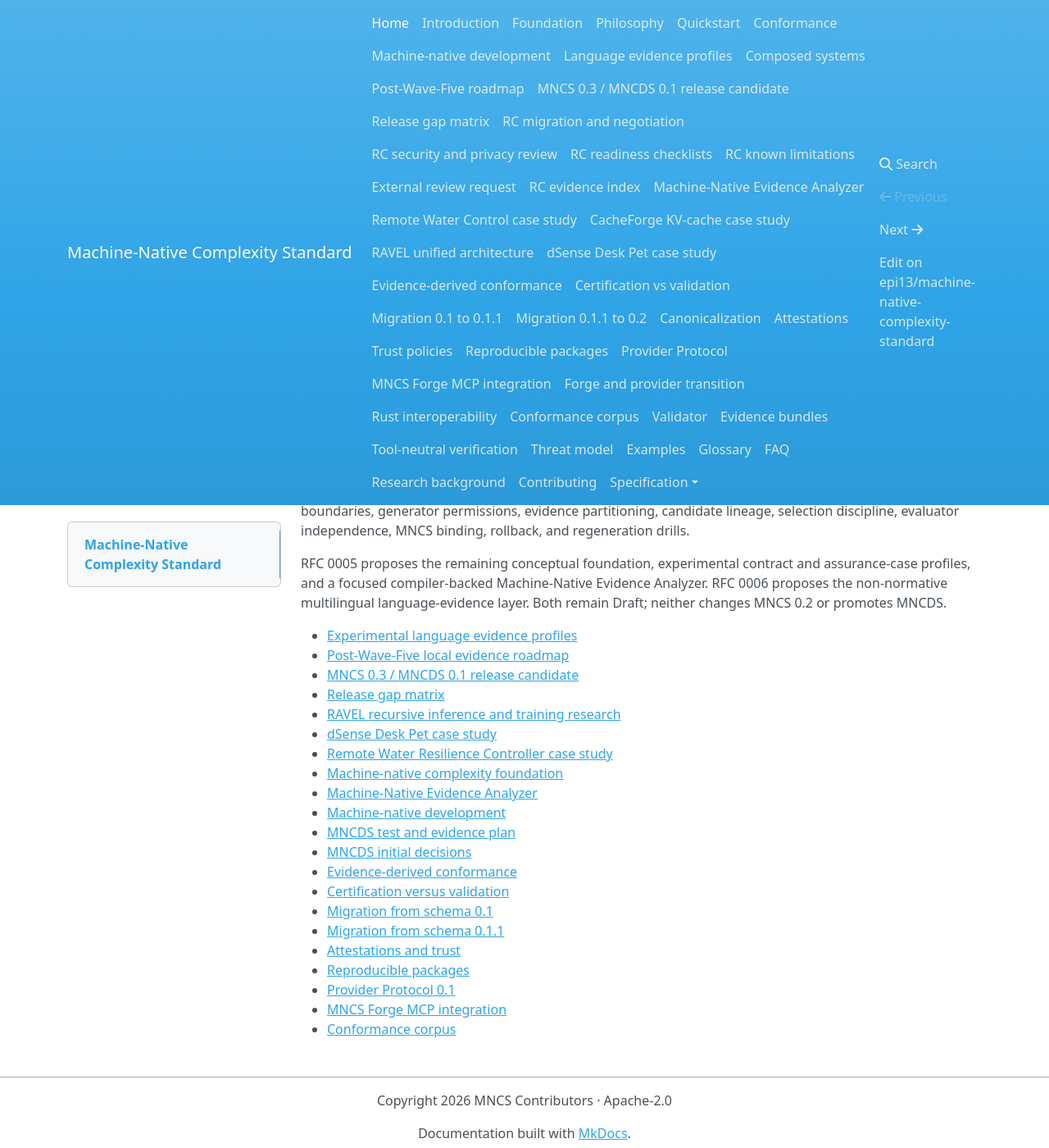
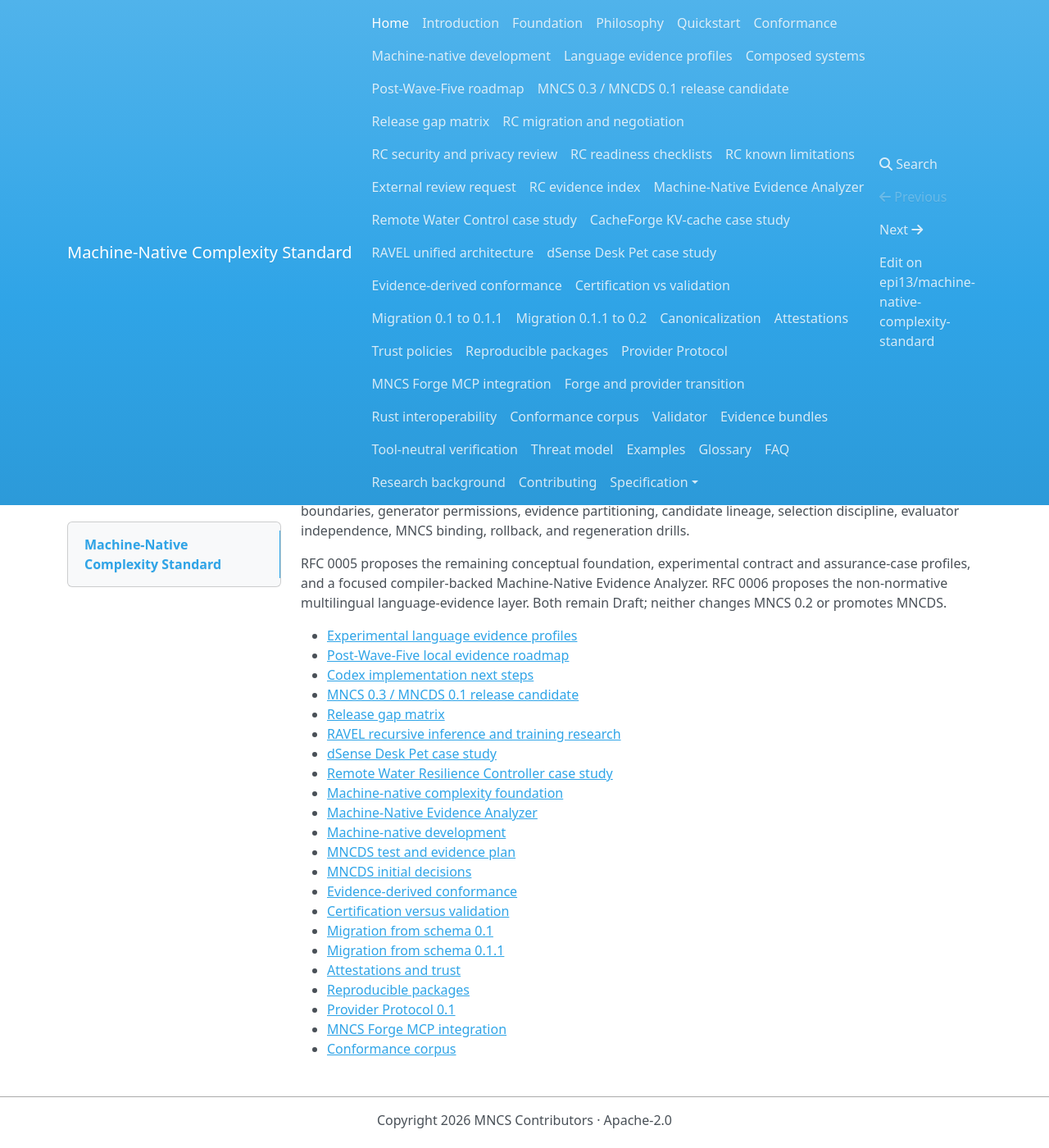
Before and after one commit to epi13/machine-native-complexity-standard, an MkDocs documentation site: the page built from docs/index.md, in a window 1280 px wide and 1400 px high, scrolled down 563 px. Shown: the whole window at 82% size. Built offline with MkDocs 1.6.1, drawn with Linux system fonts in a browser that asks for light colours; nearby versions of some CDN libraries.

Commit message:
Expose Codex implementation roadmap in docs

```diff
--- a/docs/index.md
+++ b/docs/index.md
@@ -10,8 +10,8 @@
 
 MNCS 0.3-rc.1 and MNCDS 0.1-rc.1 are now implemented release-candidate
 proposals with versioned schemas, Python and independent Rust consumers, a shared
-golden corpus, migration rules, and a controlled two-epoch study. Their RFCs remain
-Draft and external/governance gates remain open.
+74-case golden corpus, migration rules, and a controlled two-epoch study. Their RFCs
+remain Draft and external/governance gates remain open.
 
 **Human readability is relocated, not eliminated.** Readable control moves to the
 contract, reference behavior, limits, policy, evidence, provenance, development record,
@@ -39,6 +39,7 @@
 
 - [Experimental language evidence profiles](language-evidence-profiles.md)
 - [Post-Wave-Five local evidence roadmap](post-wave-five-roadmap.md)
+- [Codex implementation next steps](codex-next-steps.md)
 - [MNCS 0.3 / MNCDS 0.1 release candidate](release-candidate.md)
 - [Release gap matrix](release-gap-matrix.md)
 - [RAVEL recursive inference and training research](ravel.md)
```
